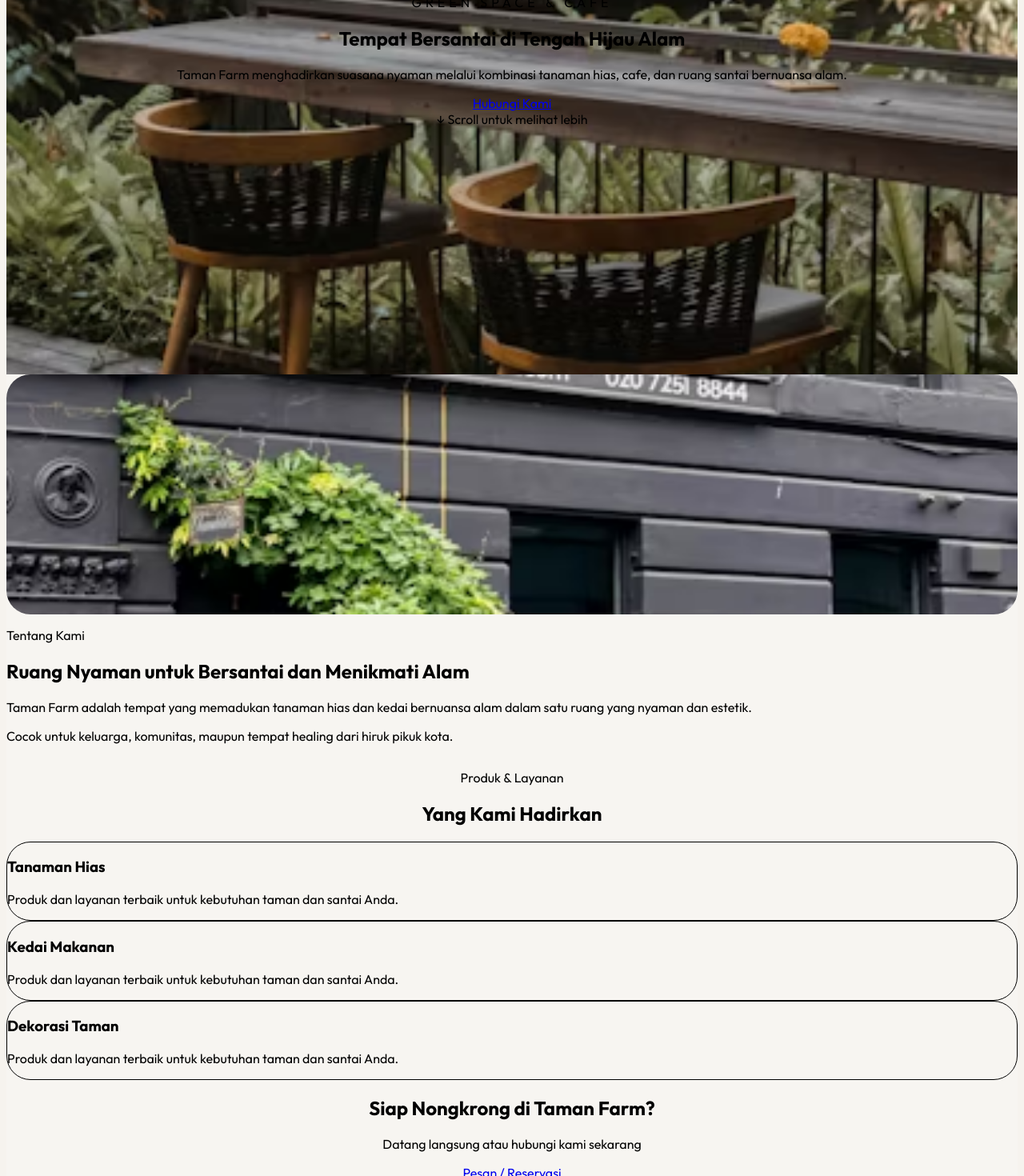
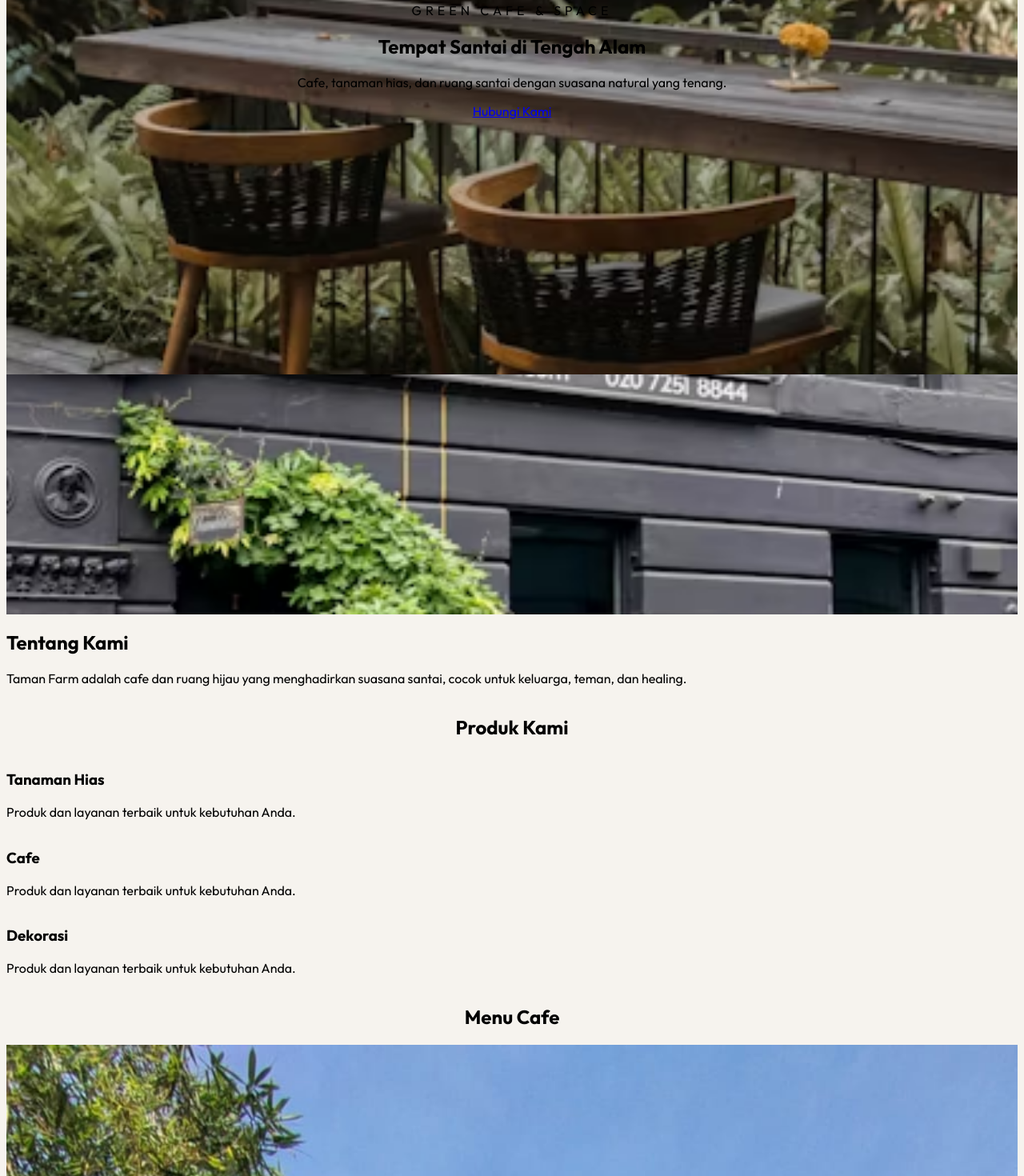
Before and after one commit to rencakaaa13-lab/taman-farm-new, a React (Vite) app: page / in a window 1280 px wide. Shown: the part 340-1810 px from the top of the page at 80% size. Built offline with nearby package versions, Linux system fonts and the light colour scheme.

Commit message:
fix about section animation

```diff
--- a/src/App.jsx
+++ b/src/App.jsx
@@ -1,5 +1,6 @@
 import { useState } from "react";
 import { motion } from "framer-motion";
+
 import heroImage from "./assets/hero.jpg";
 import aboutImage from "./assets/about.jpg";
 import gallery1 from "./assets/gallery1.jpg";
@@ -7,53 +8,45 @@ import gallery2 from "./assets/gallery2.jpg";
 import gallery3 from "./assets/gallery3.jpg";
 
 const fadeUp = {
-  hidden: { opacity: 0, y: 60 },
-  visible: {
-    opacity: 1,
-    y: 0,
-    transition: { duration: 0.8 }
-  }
+  hidden: { opacity: 0, y: 50 },
+  visible: { opacity: 1, y: 0, transition: { duration: 0.8 } }
 };
 
 export default function App() {
   const [open, setOpen] = useState(false);
 
   return (
-    <div className="bg-[#f7f5f1] text-gray-800 overflow-hidden scroll-smooth">
+    <div className="bg-[#f6f3ee] text-gray-800 font-sans scroll-smooth">
 
       {/* NAVBAR */}
-      <nav className="fixed top-0 left-0 w-full z-50 bg-black/30 backdrop-blur-lg border-b border-white/10 text-white">
-        <div className="max-w-7xl mx-auto px-6 py-4 flex justify-between items-center">
+      <nav className="fixed top-0 w-full z-50 bg-black/40 backdrop-blur-lg text-white shadow-md">
+        <div className="max-w-6xl mx-auto px-6 py-4 flex justify-between items-center">
 
-          <h1 className="text-xl md:text-2xl font-semibold tracking-wide">
-            Taman Farm
-          </h1>
+          <h1 className="text-xl font-bold tracking-wide">Taman Farm</h1>
 
-          {/* DESKTOP MENU */}
-          <div className="hidden md:flex gap-8 text-sm">
-            <a href="#tentang" className="hover:text-green-300 transition">Tentang</a>
-            <a href="#produk" className="hover:text-green-300 transition">Produk</a>
-            <a href="#galeri" className="hover:text-green-300 transition">Galeri</a>
-            <a href="#kontak" className="hover:text-green-300 transition">Kontak</a>
+          {/* DESKTOP */}
+          <div className="hidden md:flex gap-6 text-sm">
+            <a href="#tentang">Tentang</a>
+            <a href="#produk">Produk</a>
+            <a href="#menu">Menu</a>
+            <a href="#galeri">Galeri</a>
+            <a href="#kontak">Kontak</a>
           </div>
 
           {/* MOBILE BUTTON */}
-          <button
-            onClick={() => setOpen(!open)}
-            className="md:hidden text-2xl"
-          >
+          <button className="md:hidden text-xl" onClick={() => setOpen(!open)}>
             ☰
           </button>
-
         </div>
 
         {/* MOBILE MENU */}
         {open && (
-          <div className="md:hidden bg-black/80 px-6 py-4 flex flex-col gap-4 text-sm">
-            <a onClick={() => setOpen(false)} href="#tentang">Tentang</a>
-            <a onClick={() => setOpen(false)} href="#produk">Produk</a>
-            <a onClick={() => setOpen(false)} href="#galeri">Galeri</a>
-            <a onClick={() => setOpen(false)} href="#kontak">Kontak</a>
+          <div className="md:hidden bg-black/80 px-6 py-4 flex flex-col gap-3">
+            <a href="#tentang" onClick={() => setOpen(false)}>Tentang</a>
+            <a href="#produk" onClick={() => setOpen(false)}>Produk</a>
+            <a href="#menu" onClick={() => setOpen(false)}>Menu</a>
+            <a href="#galeri" onClick={() => setOpen(false)}>Galeri</a>
+            <a href="#kontak" onClick={() => setOpen(false)}>Kontak</a>
           </div>
         )}
       </nav>
@@ -68,35 +61,30 @@ export default function App() {
         initial="hidden"
         animate="visible"
         variants={fadeUp}
-        className="relative min-h-screen flex items-center justify-center text-center px-6 pt-24 md:pt-0"
+        className="min-h-screen flex items-center justify-center text-center px-6 relative"
       >
         <div className="absolute inset-0 bg-black/60"></div>
 
-        <div className="relative z-10 max-w-7xl mx-auto px-6 text-white">
+        <div className="relative z-10 text-white max-w-3xl">
 
-          <p className="uppercase tracking-[5px] text-sm mb-5">
-            Green Space & Cafe
+          <p className="tracking-[5px] text-xs md:text-sm mb-4">
+            GREEN CAFE & SPACE
           </p>
 
-          <h1 className="text-3xl md:text-7xl font-bold leading-tight max-w-4xl mb-6 drop-shadow-2xl">
-            Tempat Bersantai di Tengah Hijau Alam
+          <h1 className="text-4xl md:text-6xl font-bold mb-6 leading-tight">
+            Tempat Santai di Tengah Alam
           </h1>
 
-          <p className="text-base md:text-xl max-w-2xl leading-relaxed text-gray-200 mb-8">
-            Taman Farm menghadirkan suasana nyaman melalui kombinasi tanaman hias, cafe, dan ruang santai bernuansa alam.
+          <p className="text-gray-200 mb-8 text-sm md:text-base">
+            Cafe, tanaman hias, dan ruang santai dengan suasana natural yang tenang.
           </p>
 
           <a
             href="https://wa.me/6285187922448"
-            target="_blank"
-            className="bg-green-600 hover:bg-green-700 transition px-7 py-4 rounded-full inline-block font-medium"
+            className="bg-green-600 hover:bg-green-700 transition px-6 py-3 rounded-full inline-block"
           >
             Hubungi Kami
           </a>
-
-          <div className="mt-10 animate-bounce text-sm text-gray-200">
-            ↓ Scroll untuk melihat lebih
-          </div>
 
         </div>
       </motion.section>
@@ -104,33 +92,24 @@ export default function App() {
       {/* ABOUT */}
       <motion.section
         id="tentang"
-        initial="hidden"
-        whileInView="visible"
+        className="py-24 px-6"
+        initial={{ opacity: 0, y: 40 }}
+        whileInView={{ opacity: 1, y: 0 }}
         viewport={{ once: true }}
-        variants={fadeUp}
-        className="py-24 px-6"
+        transition={{ duration: 0.7 }}
       >
-        <div className="max-w-6xl mx-auto grid grid-cols-1 md:grid-cols-2 gap-14 items-center">
+        <div className="max-w-6xl mx-auto grid md:grid-cols-2 gap-10 items-center">
 
-          <div className="rounded-[30px] overflow-hidden shadow-xl h-[300px] md:h-[450px]">
           <img
             src={aboutImage}
-              className="w-full h-full object-cover hover:scale-105 transition duration-700"
+            className="rounded-3xl shadow-xl w-full h-[300px] md:h-[450px] object-cover"
           />
-          </div>
 
           <div>
-            <p className="text-green-700 font-semibold mb-3">Tentang Kami</p>
-            <h2 className="text-3xl md:text-5xl font-bold leading-tight mb-6">
-              Ruang Nyaman untuk Bersantai dan Menikmati Alam
-            </h2>
-
-            <p className="text-gray-600 leading-relaxed text-lg mb-5">
-              Taman Farm adalah tempat yang memadukan tanaman hias dan kedai bernuansa alam dalam satu ruang yang nyaman dan estetik.
-            </p>
-
-            <p className="text-gray-600 leading-relaxed text-lg">
-              Cocok untuk keluarga, komunitas, maupun tempat healing dari hiruk pikuk kota.
+            <h2 className="text-3xl font-bold mb-4">Tentang Kami</h2>
+            <p className="text-gray-600 leading-relaxed">
+              Taman Farm adalah cafe dan ruang hijau yang menghadirkan suasana santai,
+              cocok untuk keluarga, teman, dan healing.
             </p>
           </div>
 
@@ -139,70 +118,44 @@ export default function App() {
 
       {/* PRODUK */}
       <section id="produk" className="py-24 px-6 bg-white">
-        <div className="max-w-6xl mx-auto">
-
-          <div className="text-center mb-16">
-            <p className="text-green-700 font-semibold mb-3">Produk & Layanan</p>
-            <h2 className="text-3xl md:text-5xl font-bold">Yang Kami Hadirkan</h2>
+        <div className="max-w-6xl mx-auto text-center mb-12">
+          <h2 className="text-3xl font-bold">Produk Kami</h2>
         </div>
 
-          <div className="grid grid-cols-1 md:grid-cols-3 gap-8">
+        <div className="grid grid-cols-1 md:grid-cols-3 gap-8 max-w-6xl mx-auto">
 
-            {["Tanaman Hias", "Kedai Makanan", "Dekorasi Taman"].map((title, i) => (
-              <div
-                key={i}
-                className="bg-white/80 backdrop-blur-md border border-gray-100 rounded-[30px] p-8 shadow-xl hover:shadow-2xl hover:-translate-y-2 transition duration-500"
-              >
-                <h3 className="text-2xl font-bold mb-4">{title}</h3>
-                <p className="text-gray-600 leading-relaxed">
-                  Produk dan layanan terbaik untuk kebutuhan taman dan santai Anda.
+          {["Tanaman Hias", "Cafe", "Dekorasi"].map((item, i) => (
+            <div key={i} className="p-8 bg-gray-50 rounded-3xl shadow hover:shadow-xl hover:-translate-y-2 transition">
+              <h3 className="text-xl font-bold mb-2">{item}</h3>
+              <p className="text-gray-600 text-sm">
+                Produk dan layanan terbaik untuk kebutuhan Anda.
               </p>
             </div>
           ))}
 
         </div>
-        </div>
-      </section>
-
-      {/* CTA */}
-      <section className="py-24 px-6 bg-green-800 text-white text-center">
-        <h2 className="text-3xl md:text-5xl font-bold mb-6">
-          Siap Nongkrong di Taman Farm?
-        </h2>
-
-        <p className="text-lg mb-8 text-green-100">
-          Datang langsung atau hubungi kami sekarang
-        </p>
-
-        <a
-          href="https://wa.me/6285187922448"
-          className="bg-white text-green-800 px-8 py-4 rounded-full font-semibold hover:bg-gray-100 transition"
-        >
-          Pesan / Reservasi
-        </a>
       </section>
 
       {/* MENU */}
-      <section className="py-24 px-6 bg-[#f7f5f1]">
-        <div className="max-w-6xl mx-auto text-center mb-16">
-          <p className="text-green-700 font-semibold mb-3">Menu Cafe</p>
-          <h2 className="text-3xl md:text-5xl font-bold">Menu Favorit</h2>
+      <section id="menu" className="py-24 px-6">
+        <div className="max-w-6xl mx-auto text-center mb-12">
+          <h2 className="text-3xl font-bold">Menu Cafe</h2>
         </div>
 
-        <div className="max-w-6xl mx-auto grid grid-cols-1 md:grid-cols-3 gap-8">
+        <div className="grid grid-cols-1 md:grid-cols-3 gap-8 max-w-6xl mx-auto">
 
           {[
             { name: "Kopi Susu", price: "Rp18.000", img: gallery1 },
             { name: "Mie Pedas", price: "Rp22.000", img: gallery2 },
             { name: "Matcha Latte", price: "Rp20.000", img: gallery3 }
           ].map((item, i) => (
-            <div key={i} className="bg-white rounded-[30px] overflow-hidden shadow-sm hover:shadow-2xl hover:-translate-y-2 transition duration-500">
+            <div key={i} className="bg-white rounded-3xl overflow-hidden shadow hover:shadow-2xl hover:-translate-y-2 transition">
 
-              <img src={item.img} className="w-full h-60 object-cover hover:scale-110 transition duration-700" />
+              <img src={item.img} className="h-56 w-full object-cover" />
 
               <div className="p-6">
-                <h3 className="text-2xl font-bold mb-2">{item.name}</h3>
-                <p className="text-green-700 font-bold">{item.price}</p>
+                <h3 className="font-bold text-lg">{item.name}</h3>
+                <p className="text-green-700 font-semibold">{item.price}</p>
               </div>
 
             </div>
@@ -212,53 +165,34 @@ export default function App() {
       </section>
 
       {/* GALERI */}
-      <motion.section
-        id="galeri"
-        initial="hidden"
-        whileInView="visible"
-        viewport={{ once: true }}
-        variants={fadeUp}
-        className="py-24 px-6"
-      >
-        <div className="max-w-6xl mx-auto text-center mb-16">
-          <p className="text-green-700 font-semibold mb-3">Galeri</p>
-          <h2 className="text-3xl md:text-5xl font-bold">Suasana Taman Farm</h2>
+      <section id="galeri" className="py-24 px-6 bg-white">
+        <div className="max-w-6xl mx-auto text-center mb-12">
+          <h2 className="text-3xl font-bold">Galeri</h2>
         </div>
 
-        <div className="max-w-6xl mx-auto grid grid-cols-1 md:grid-cols-3 gap-6">
+        <div className="grid grid-cols-1 md:grid-cols-3 gap-6 max-w-6xl mx-auto">
 
           {[gallery1, gallery2, gallery3].map((img, i) => (
-            <div key={i} className="rounded-[30px] overflow-hidden h-[300px] md:h-[350px] shadow-lg">
-
-              <img
-                src={img}
-                className="w-full h-full object-cover hover:scale-110 hover:rotate-1 transition duration-700"
-              />
-
-            </div>
+            <img key={i} src={img} className="rounded-3xl h-80 w-full object-cover shadow hover:scale-105 transition" />
           ))}
 
         </div>
-      </motion.section>
+      </section>
 
       {/* KONTAK */}
       <section id="kontak" className="py-24 px-6 bg-green-700 text-white text-center">
 
-        <h2 className="text-3xl md:text-5xl font-bold mb-6">
-          Kunjungi Taman Farm
-        </h2>
+        <h2 className="text-3xl font-bold mb-4">Kontak Kami</h2>
 
-        <p className="text-lg mb-3">Tasikmalaya</p>
-        <p className="text-lg mb-3">WhatsApp: 0851-8792-2448</p>
-        <p className="text-lg mb-10">Instagram: @tamanfarmtasik</p>
+        <p>WhatsApp: 0851-8792-2448</p>
+        <p>Instagram: @tamanfarmtasik</p>
 
       </section>
 
-      {/* FLOATING WA */}
+      {/* FLOAT BUTTON */}
       <a
         href="https://wa.me/6285187922448"
-        target="_blank"
-        className="fixed bottom-5 right-5 bg-green-500 hover:bg-green-600 transition text-white px-5 py-4 rounded-full shadow-2xl z-50"
+        className="fixed bottom-5 right-5 bg-green-500 hover:bg-green-600 text-white px-5 py-3 rounded-full shadow-lg transition"
       >
         WhatsApp
       </a>
```
Lines whose indentation alone changed are shown as unchanged.
